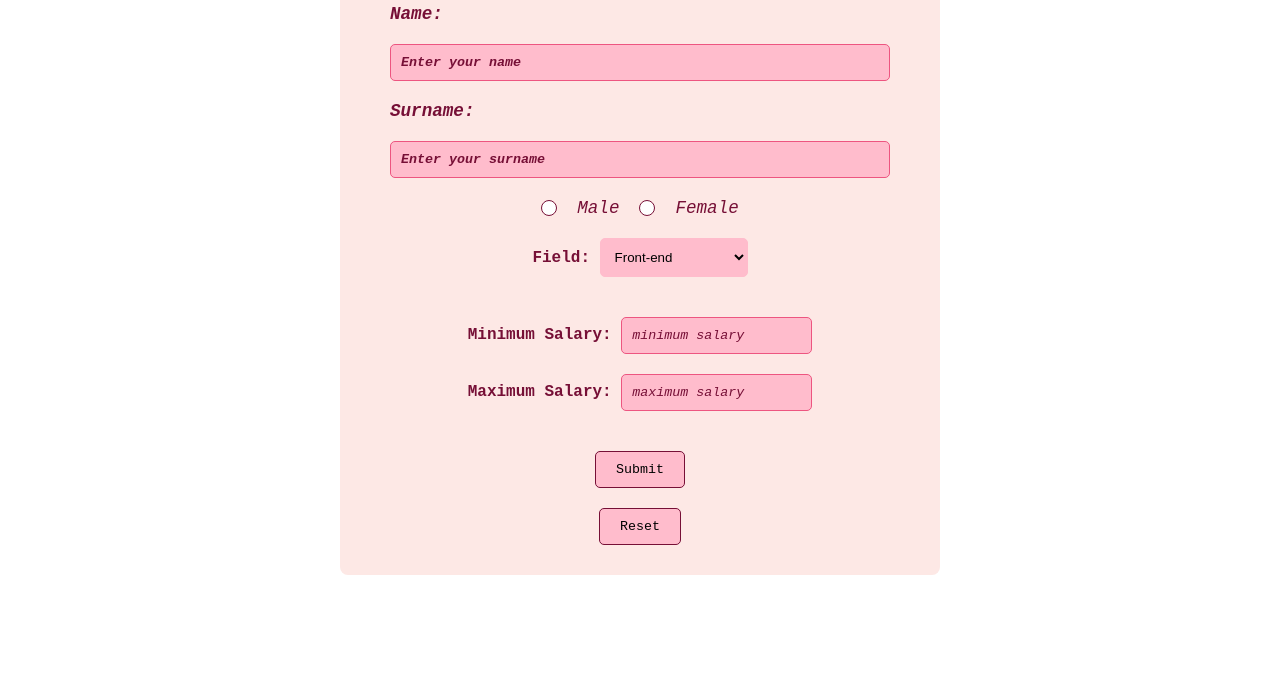
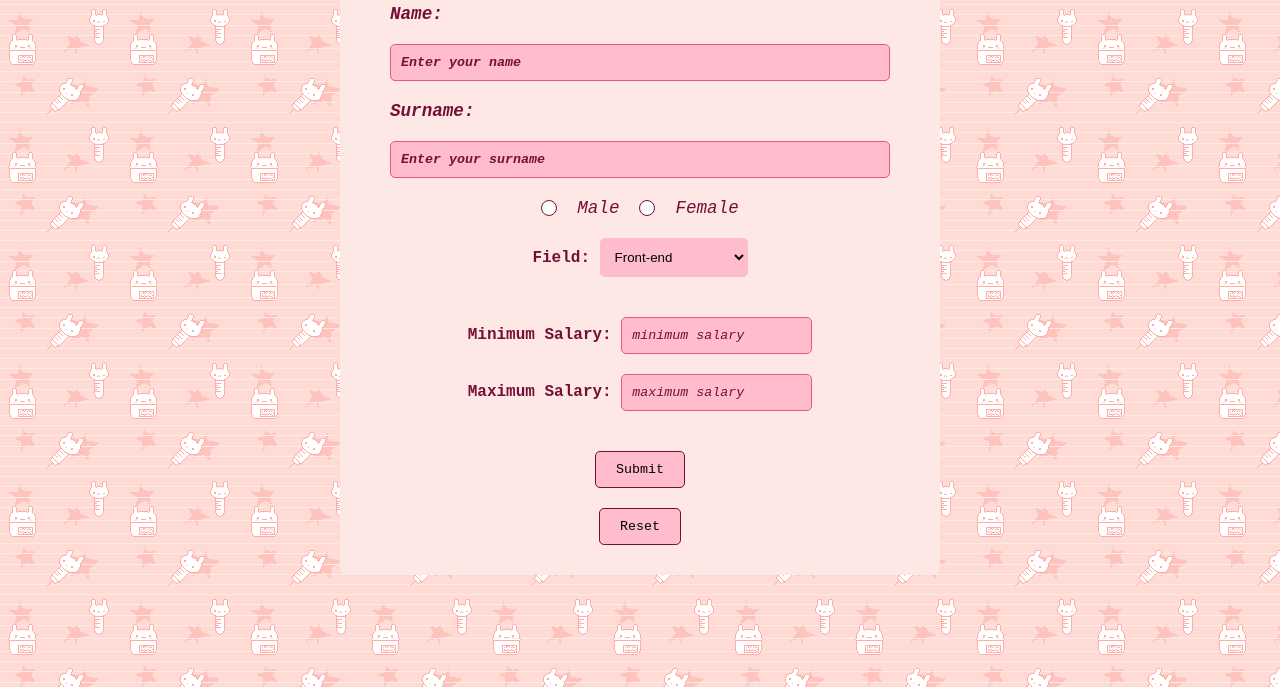
Before and after one commit to deceaseblow/site-2-jobApplication, a plain HTML site: page index.html in a window 1280 px wide. Shown: the part 113-800 px from the top of the page. Drawn offline with Linux system fonts and the light colour scheme.

Commit message:
background and all

```diff
--- a/style.css
+++ b/style.css
@@ -3,6 +3,10 @@
     padding: 0 ;
     list-style: none;
     box-sizing: border-box;
+}
+
+body{
+    background-image: url('imgs/catpink.png');
 }
 
 .jobAppForm{
```
Also changed, not shown: imgs/catpink.png (added).
